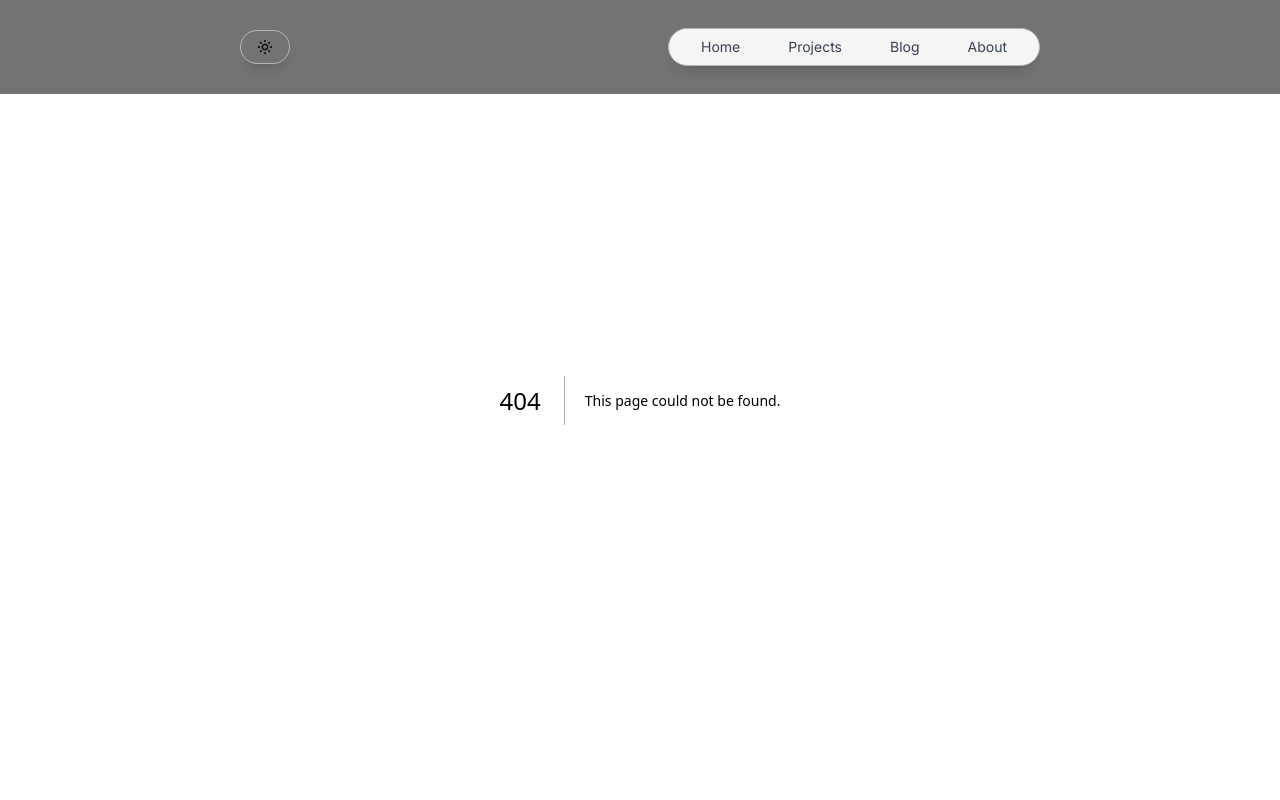
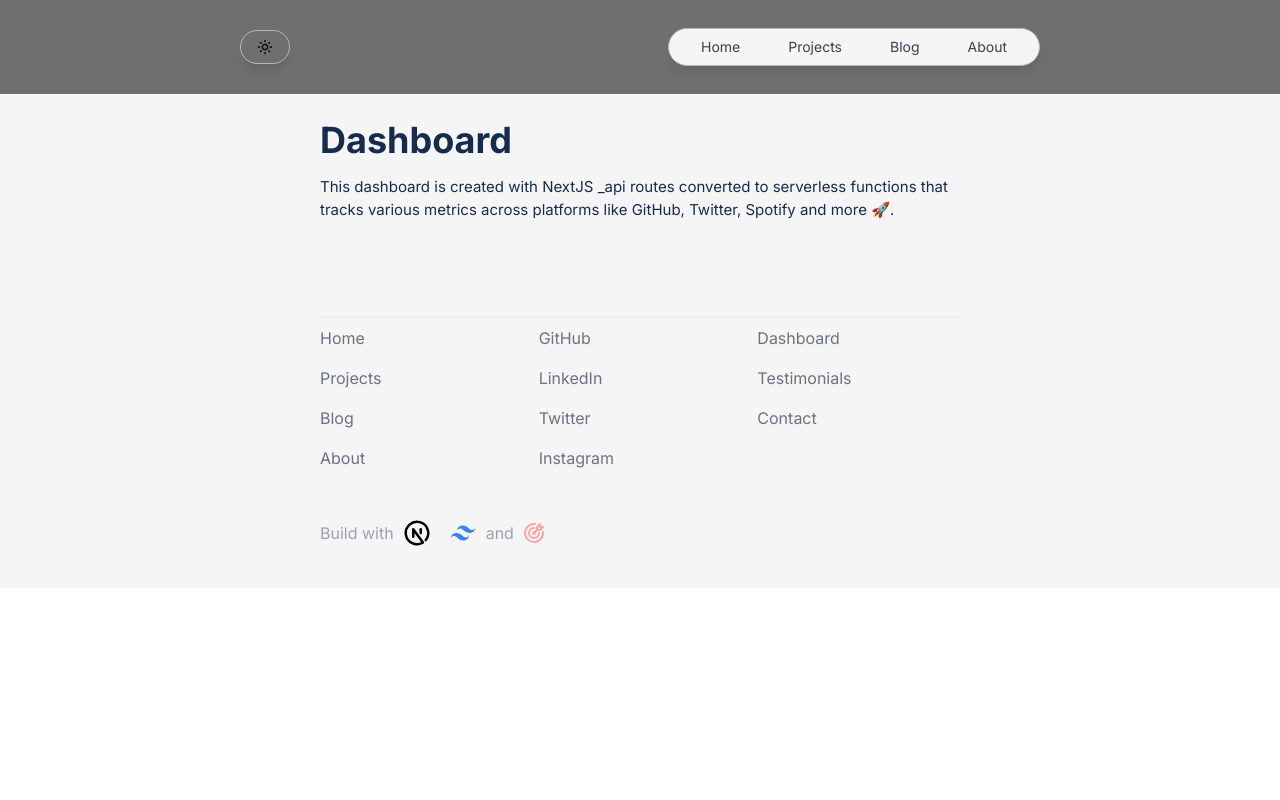
Before and after one commit to iambenkis/Portfolio-2.0, a Next.js app: page /dashboard in a window 1280 px wide. Before the commit this address had no page. Shown: the top 800 px of the page. Built offline with nearby package versions, Linux system fonts and the light colour scheme; no server answers.

Commit message:
Create dashboard component

```diff
--- /dev/null
+++ b/src/app/dashboard/page.jsx
@@ -0,0 +1,21 @@
+function requestUserRepos(username) {
+  fetch(`https://api.github.com/users/${username}/repos`).then((data) =>
+    console.log(data),
+  )
+}
+
+export default function Dashboard() {
+  requestUserRepos('iambenkis')
+  return (
+    <div className="px-80 pt-10 pb-20 bg-neutral-100">
+      <h2 className="mt-20 font-bold text-[#172b4d] text-2xl md:text-4xl mb-4">
+        Dashboard
+      </h2>
+      <p className="text-[#172b4d] text-[15px]">
+        This dashboard is created with NextJS _api routes converted to
+        serverless functions that tracks various metrics across platforms like
+        GitHub, Twitter, Spotify and more 🚀.
+      </p>
+    </div>
+  )
+}
--- a/src/components/Footer/index.jsx
+++ b/src/components/Footer/index.jsx
@@ -1,11 +1,12 @@
 import { BiLogoTailwindCss } from 'react-icons/bi'
 import { TbBrandNextjs } from 'react-icons/tb'
 import { TbTargetArrow } from 'react-icons/tb'
+import Link from 'next/link'
 
 const footerObj = {
   pages: ['home', 'projects', 'blog', 'about'],
   addresses: ['GitHub', 'LinkedIn', 'Twitter', 'Instagram'],
-  more: ['Dashboard', 'Testimonials', 'Contact'],
+  more: ['dashboard', 'testimonials', 'contact'],
 }
 
 export default function Footer() {
@@ -16,12 +17,12 @@ export default function Footer() {
           <ul>
             {footerObj.pages.map((page, index) => (
               <li key={index} className="py-2">
-                <a
+                <Link
                   href={`/${page === 'home' ? '' : page}`}
                   className="capitalize"
                 >
                   {page}{' '}
-                </a>
+                </Link>
               </li>
             ))}
           </ul>
@@ -30,7 +31,7 @@ export default function Footer() {
           <ul>
             {footerObj.addresses.map((address, index) => (
               <li key={index} className="py-2">
-                <a href="">{address}</a>
+                <Link href={`/${address}`}>{address}</Link>
               </li>
             ))}
           </ul>
@@ -39,7 +40,9 @@ export default function Footer() {
           <ul>
             {footerObj.more.map((more, index) => (
               <li key={index} className="py-2">
-                <a>{more}</a>
+                <Link href={`/${more}`} className="capitalize">
+                  {more}
+                </Link>
               </li>
             ))}
           </ul>
```
